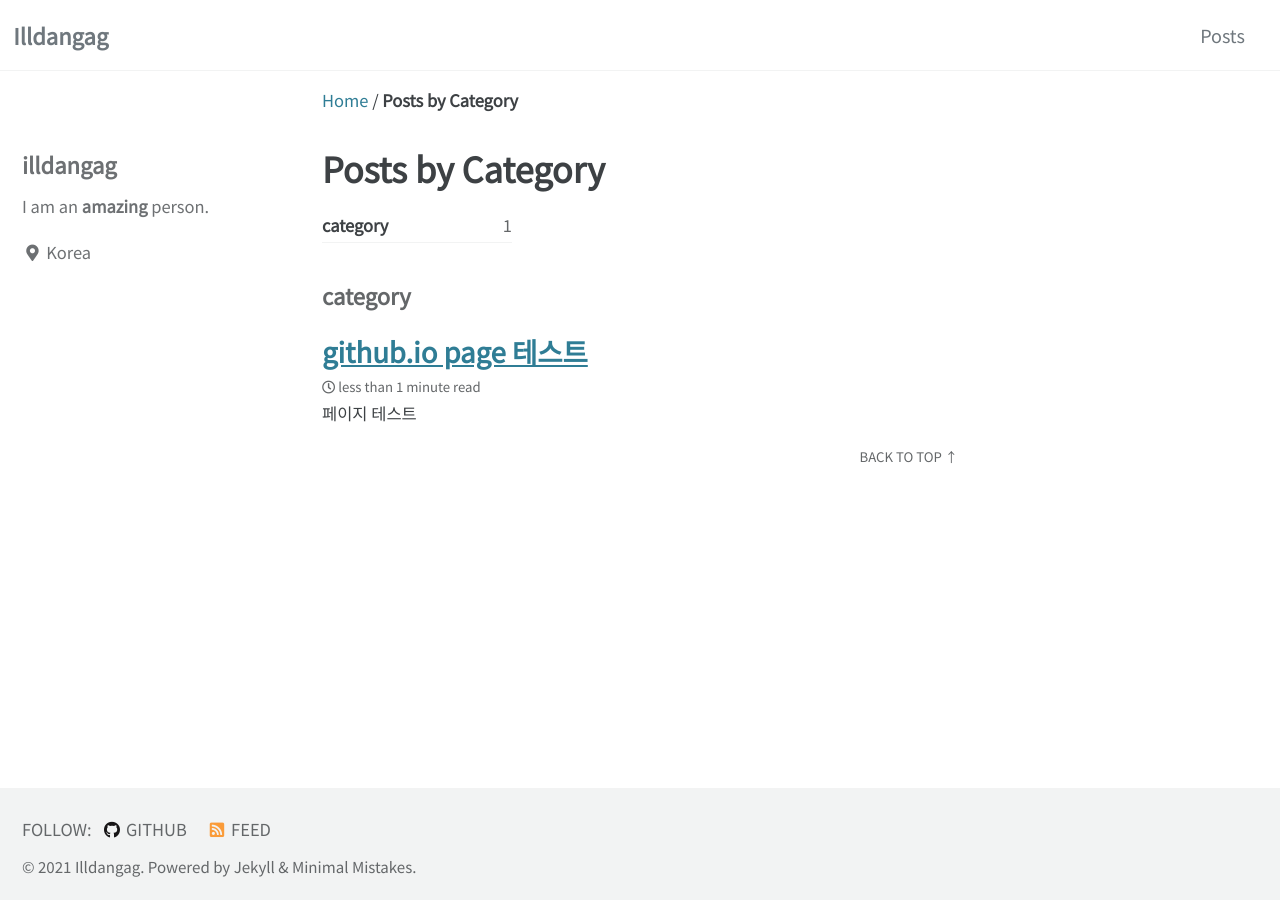
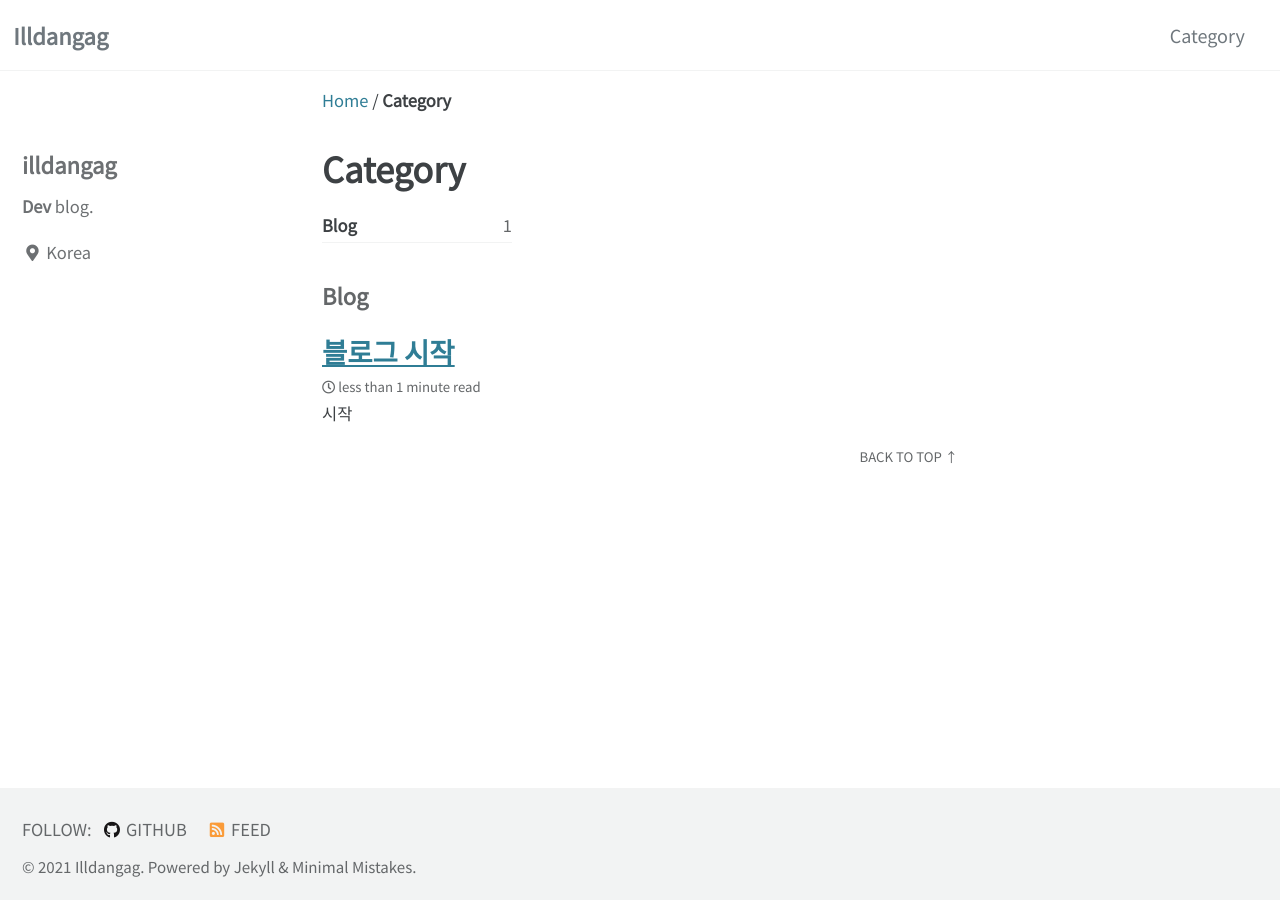
Before and after one commit to illdangag/illdangag.github.io, a Jekyll site: the page built from _pages/category-archive.md, in a window 1280 px wide. Built offline with Jekyll 4.4.1, drawn with Linux system fonts in a browser that asks for light colours; cached includes are drawn as plain includes.

Commit message:
첫 포스팅

```diff
--- a/_config.yml
+++ b/_config.yml
@@ -103,7 +103,7 @@ analytics:
 author:
   name             : "illdangag"
   avatar           : # path of avatar image, e.g. "/assets/images/bio-photo.jpg"
-  bio              : "I am an **amazing** person."
+  bio              : "**Dev** blog."
   location         : "Korea"
   email            :
   links:
--- a/_data/navigation.yml
+++ b/_data/navigation.yml
@@ -4,9 +4,11 @@ main:
   #   url: https://mmistakes.github.io/minimal-mistakes/docs/quick-start-guide/
   # - title: "About"
   #   url: https://mmistakes.github.io/minimal-mistakes/about/
-  - title: "Posts"
-    url: /year-archive/
+  # - title: "Posts"
+    # url: /year-archive/
   # - title: "Sample Collections"
   #   url: /collection-archive/
   # - title: "Sitemap"
   #   url: /sitemap/
+  - title : 'Category'
+    url: /categories/
--- a/_pages/category-archive.md
+++ b/_pages/category-archive.md
@@ -1,5 +1,5 @@
 ---
-title: "Posts by Category"
+title: "Category"
 layout: categories
 permalink: /categories/
 author_profile: true
--- a/_posts/2021-07-12-01-how-to-write-a-blog.md
+++ /dev/null
@@ -1,25 +0,0 @@
----
-title:  "github.io page 테스트"
-excerpt: "페이지 테스트"
-toc: true
-toc_sticky: true
-toc_label: "목차"
-classes:
-  - landing
-categories:
-  - category
-tags:
-  - tag1
-  - tag2
-  - tag3
-last_modified_at: 2021-07-12T08:06:00-05:00
----
-
-YFM에서 정의한 제목을 이중 괄호 구문으로 본문에 추가할 수 있다.
-
-이 글의 제목은 {{ page.title }}이고 마지막으로 수정된 시간은 {{ page.last_modified_at }}이다.
-
-# 제목1
-## 부제목1
-
-# 제목2
--- /dev/null
+++ b/_posts/2021-07-12-01-start-blog.md
@@ -0,0 +1,15 @@
+---
+title:  "블로그 시작"
+excerpt: "시작"
+# toc: true
+# toc_sticky: true
+# toc_label: "목차"
+classes:
+  - wide
+categories:
+  - Blog
+# tags:
+#   - Blog
+---
+
+"{{ page.title }}"
```
